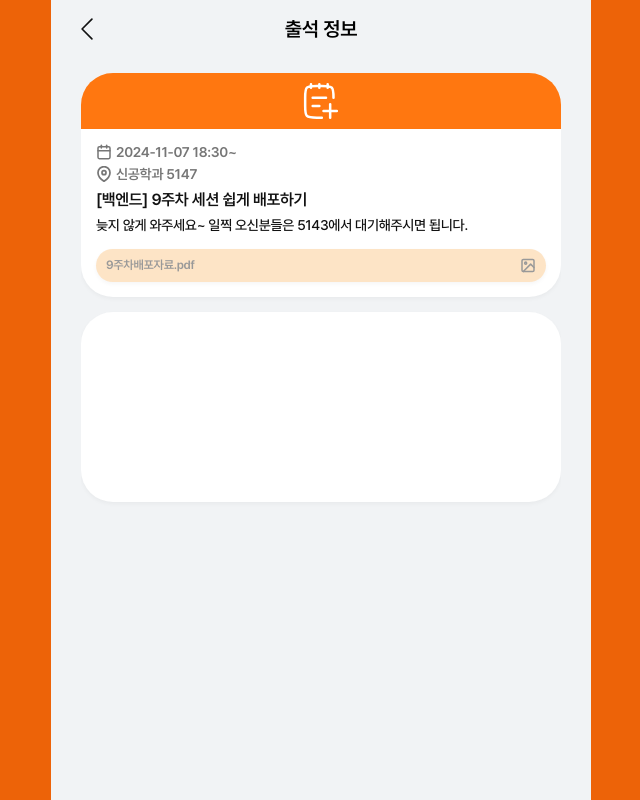
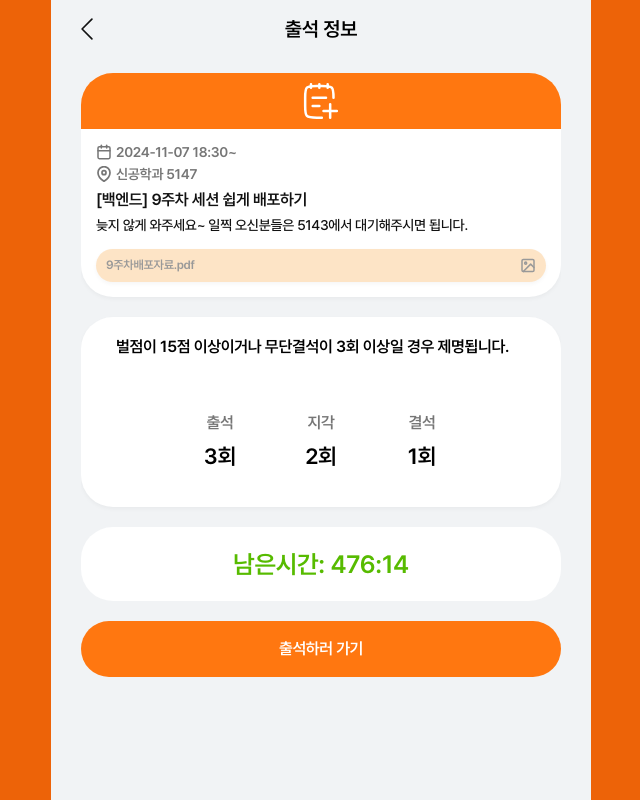
Before and after one commit to tjsdn04/likelion-community-frontend, a React (Vite) app: page /lionAttInfo in a window 1280 px wide. Shown: the top 800 px of the page, without its empty margins (319-959 px from the left). Built offline with nearby package versions, Linux system fonts and the light colour scheme; no server answers.

Commit message:
[Fix] #88 - 아기사자 출석정보디자인수정

```diff
--- a/src/components/lionAttPage/LionAttInfo.jsx
+++ b/src/components/lionAttPage/LionAttInfo.jsx
@@ -5,7 +5,6 @@ import list from "@assets/icons/list.svg";
 import dateIcon from "@assets/icons/date.svg";
 import location from "@assets/icons/location.svg";
 import image from "@assets/icons/image.svg";
-import EditDelModal from "@components/adminAttManage/EditDelModal";
 export const LionAttInfo = ({
   date,
   time,
@@ -15,30 +14,11 @@ export const LionAttInfo = ({
   description,
   file,
 }) => {
-  const [isModalOpen, setIsModalOpen] = useState(false);
-  const [modalMessage, setModalMessage] = useState("");
-
   // 파일 이름 추출 함수
   const getFileName = (fileUrl) => {
     return fileUrl ? fileUrl.split("/").pop() : "파일이 없습니다.";
   };
 
-  const openModal = (message) => {
-    setModalMessage(message);
-    setIsModalOpen(true);
-  };
-
-  const closeModal = () => {
-    setIsModalOpen(false);
-  };
-
-  const handleEdit = () => {
-    openModal("수정하시겠습니까?");
-  };
-
-  const handleDelete = () => {
-    openModal("삭제하시겠습니까?");
-  };
   return (
     <S.Wrapper>
       <S.Top>
@@ -73,17 +53,6 @@ export const LionAttInfo = ({
           </S.FileDiv>
         )}
       </S.Mid>
-      {isModalOpen && (
-        <EditDelModal
-          message={modalMessage}
-          onConfirm={() => {
-            // 확인 버튼 클릭 시 로직 추가
-            console.log(`${modalMessage} 확인`);
-            closeModal();
-          }}
-          onCancel={closeModal}
-        />
-      )}
     </S.Wrapper>
   );
 };
--- /dev/null
+++ b/src/components/lionAttPage/LionAttTimer.jsx
@@ -0,0 +1,69 @@
+import { useState, useEffect } from "react";
+import styled from "styled-components";
+
+const calculateRemainingTime = (
+  sessionDate,
+  sessionTime,
+  absentTime
+) => {
+  const sessionDateTime = new Date(
+    `${sessionDate}T${sessionTime}:00`
+  );
+  const absenceTime = new Date(
+    sessionDateTime.getTime() + absentTime * 60000
+  );
+  const currentTime = new Date();
+  const remainingTime = Math.max(absenceTime - currentTime, 0);
+
+  const minutes = Math.floor(remainingTime / 60000);
+  const seconds = Math.floor((remainingTime % 60000) / 1000);
+
+  return { minutes, seconds };
+};
+
+const LionAttInfoPage = ({
+  sessionDate,
+  sessionTime,
+  lateTime,
+  absentTime,
+}) => {
+  const [timeLeft, setTimeLeft] = useState(
+    calculateRemainingTime(sessionDate, sessionTime, absentTime)
+  );
+
+  useEffect(() => {
+    const timer = setInterval(() => {
+      setTimeLeft(
+        calculateRemainingTime(sessionDate, sessionTime, absentTime)
+      );
+    }, 1000);
+
+    return () => clearInterval(timer);
+  }, [sessionDate, sessionTime, absentTime]);
+
+  // 남은 시간이 지각 시간보다 적을 경우 색상을 빨간색으로 설정
+  const isLate = timeLeft.minutes < lateTime;
+
+  return (
+    <AttTimer style={{ color: isLate ? "#ff6f69" : "#57BB00" }}>
+      남은시간: {String(timeLeft.minutes).padStart(2, "0")}:
+      {String(timeLeft.seconds).padStart(2, "0")}
+    </AttTimer>
+  );
+};
+
+export default LionAttInfoPage;
+
+const AttTimer = styled.div`
+  display: flex;
+  justify-content: center;
+  align-items: center;
+  border-radius: 32px;
+  width: 100%;
+  min-height: 74px;
+  background-color: #ffffff;
+  color: #57bb00;
+  font-size: 25px;
+  font-family: ${({ theme }) =>
+    theme.fonts.PretendardSemiBold["font-family"]};
+`;
--- a/src/pages/lionAttPage/LionAttInfoPage.jsx
+++ b/src/pages/lionAttPage/LionAttInfoPage.jsx
@@ -3,6 +3,8 @@ import { useState } from "react";
 import { Header } from "@components/Header";
 import * as S from "./LionAttInfoPage.styled";
 import LionAttInfo from "@components/lionAttPage/LionAttInfo";
+import LionAttTimer from "@components/lionAttPage/LionAttTimer";
+import { useCustomNavigate } from "@hooks/useCustomNavigate";
 export const LionAttInfoPage = () => {
   const infoData = {
     id: "2",
@@ -14,8 +16,9 @@ export const LionAttInfoPage = () => {
     description:
       "늦지 않게 와주세요~ 일찍 오신분들은 5143에서 대기해주시면 됩니다.",
     file: "https://example.com/9주차배포자료.pdf",
+    status: "",
   };
-
+  const { goTo } = useCustomNavigate();
   return (
     <S.Wrapper>
       <Header title="출석 정보" />
@@ -29,7 +32,82 @@ export const LionAttInfoPage = () => {
           description={infoData.description}
           file={infoData.file}
         />
-        <S.AttCount></S.AttCount>
+        <S.AttScore>
+          <S.AttScoreTitle>
+            벌점이 15점 이상이거나 무단결석이 3회 이상일 경우
+            제명됩니다.
+          </S.AttScoreTitle>
+          <S.AttScoreBody>
+            <S.AttBox
+              bgColor={
+                infoData.status === "출석"
+                  ? "rgba(162, 255, 154, 0.50)"
+                  : "none"
+              }
+              fontColor={
+                infoData.status === "출석" ? "#51804D" : "#000000"
+              }
+            >
+              <S.AttBoxText
+                textColor={
+                  infoData.status === "출석" ? "#8CBB88" : "#767676"
+                }
+              >
+                출석
+              </S.AttBoxText>
+              3회
+            </S.AttBox>
+
+            <S.AttBox
+              bgColor={
+                infoData.status === "지각"
+                  ? "rgba(255, 243, 154, 0.50)"
+                  : "none"
+              }
+              fontColor={
+                infoData.status === "지각" ? "#80794D" : "#000000"
+              }
+            >
+              <S.AttBoxText
+                textColor={
+                  infoData.status === "지각" ? "#BBB488" : "#767676"
+                }
+              >
+                지각
+              </S.AttBoxText>
+              2회
+            </S.AttBox>
+
+            <S.AttBox
+              bgColor={
+                infoData.status === "결석"
+                  ? "rgba(255, 154, 154, 0.50)"
+                  : "none"
+              }
+              fontColor={
+                infoData.status === "결석" ? "#804D4D" : "#000000"
+              }
+            >
+              <S.AttBoxText
+                textColor={
+                  infoData.status === "결석" ? "#BB8888" : "#767676"
+                }
+              >
+                결석
+              </S.AttBoxText>
+              1회
+            </S.AttBox>
+          </S.AttScoreBody>
+        </S.AttScore>
+        <LionAttTimer
+          sessionDate="2024-11-15"
+          sessionTime="17:53"
+          lateTime={1}
+          absentTime={2}
+        />
+        <S.AttSubmitBtn onClick={() => goTo("/lionAttNum")}>
+          출석하러 가기
+        </S.AttSubmitBtn>
       </S.Content>
     </S.Wrapper>
   );
--- a/src/pages/lionAttPage/LionAttInfoPage.styled.js
+++ b/src/pages/lionAttPage/LionAttInfoPage.styled.js
@@ -14,15 +14,17 @@ export const Content = styled.div`
   flex-direction: column;
   margin: 0 auto;
   width: 88.89%;
-  height: calc(100vh - 7.25vh - 96px);
+  height: calc(900vh - 7.25vh);
   overflow-y: auto;
   margin-top: 15px;
-  gap: 15px;
+  gap: 20px;
 `;
 
-export const AttCount = styled.div`
+export const AttScore = styled.div`
   display: flex;
-  justify-content: center;
+  flex-direction: column;
+  justify-content: space-between;
+  align-items: center;
   box-sizing: border-box;
   padding: 22px 35px;
   width: 100%;
@@ -31,3 +33,61 @@ export const AttCount = styled.div`
   background-color: #fff;
   box-shadow: 0px 2px 4px 0px rgba(0, 0, 0, 0.04);
 `;
+
+export const AttScoreTitle = styled.div`
+  display: flex;
+
+  width: 100%;
+
+  font-size: 16px;
+  font-family: ${({ theme }) =>
+    theme.fonts.PretendardSemiBold["font-family"]};
+`;
+
+export const AttScoreBody = styled.div`
+  display: flex;
+  gap: 11px;
+  justify-content: center;
+`;
+
+export const AttBox = styled.div`
+  display: flex;
+  flex-direction: column;
+  justify-content: center;
+  align-items: center;
+  gap: 16px;
+  width: 90px;
+  height: 90px;
+  border-radius: 32px;
+  background-color: ${(props) => props.bgColor};
+  color: ${(props) => props.fontColor};
+  font-size: 22px;
+  font-family: ${({ theme }) =>
+    theme.fonts.PretendardSemiBold["font-family"]};
+`;
+
+export const AttBoxText = styled.div`
+  display: flex;
+  justify-content: center;
+  color: ${(props) => props.textColor};
+  font-size: 16px;
+  font-family: ${({ theme }) =>
+    theme.fonts.PretendardSemiBold["font-family"]};
+`;
+
+export const AttSubmitBtn = styled.button`
+  display: flex;
+
+  justify-content: center;
+  align-items: center;
+  border-radius: 32px;
+
+  width: 100%;
+  min-height: 56px;
+
+  background-color: #ff7710;
+  color: #ffffff;
+  font-size: 16px;
+  font-family: ${({ theme }) =>
+    theme.fonts.PretendardSemiBold["font-family"]};
+`;
--- /dev/null
+++ b/src/pages/lionAttPage/LionAttPage.jsx
@@ -0,0 +1 @@
+//아기사자 출석페이지
--- /dev/null
+++ b/src/pages/lionAttPage/LionAttPage.styled.js
@@ -0,0 +1 @@
+//아기사자 출석페이지 스타일
```
